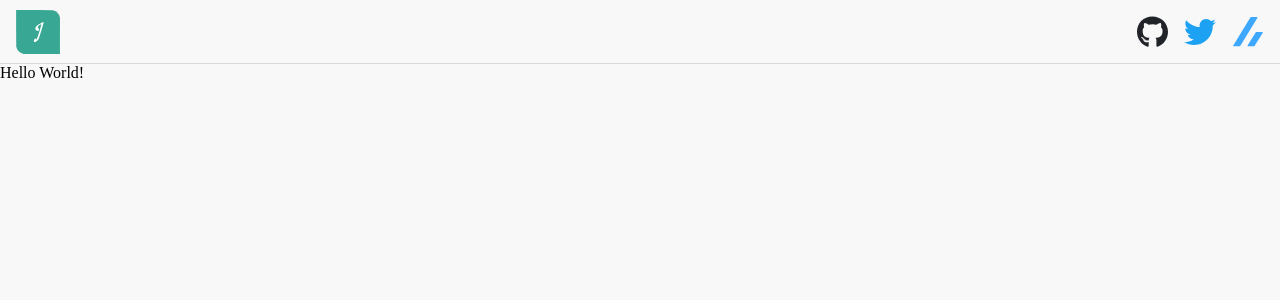
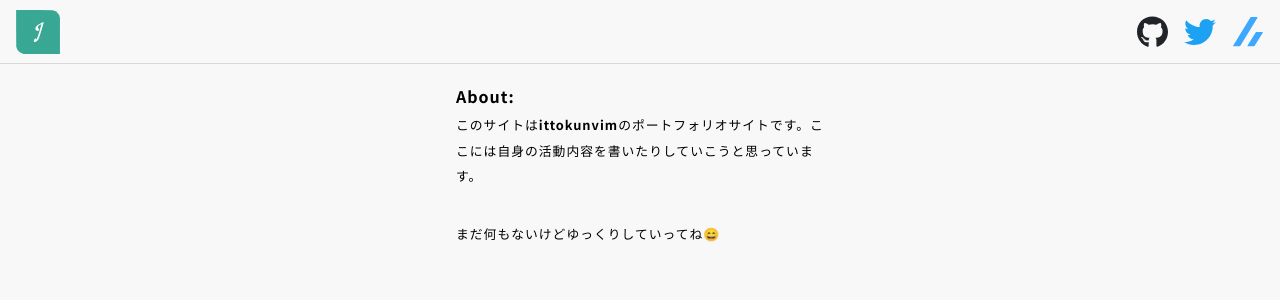
Before and after one commit to ittokunvim/ittokunvim-xyz, a Next.js app: page / in a window 1280 px wide. Shown: the top 300 px of the page. Built offline with nearby package versions, Linux system fonts and the light colour scheme.

Commit message:
feat: :sparkles: Add site about to top page
Issue: #35

```diff
--- a/src/app/layout.tsx
+++ b/src/app/layout.tsx
@@ -2,6 +2,9 @@ import './globals.css'
 import '@/config/fontawesome'
 
 import type { Metadata } from 'next'
+
+import { Noto_Sans_JP } from 'next/font/google'
+const noto_sans_jp = Noto_Sans_JP({ subsets: ['latin'] })
 
 import Link from 'next/link'
 import Image from 'next/image'
@@ -24,7 +27,7 @@ export default function RootLayout({
 
   return (
     <html lang="ja">
-      <body>
+      <body className={noto_sans_jp.className}>
         <header>
           <Link href="/">
             <Image
--- /dev/null
+++ b/src/app/page.module.css
@@ -0,0 +1,19 @@
+.main {
+  line-height: 2.0;
+  letter-spacing: 1px;
+  word-spacing: 2px;
+}
+
+.about {
+  max-width: 400px;
+  margin: 0 auto;
+  padding: 1.0rem;
+}
+
+.about h3 {
+  font-size: 1.0rem;
+}
+
+.about p {
+  font-size: 0.8rem;
+}
--- a/src/app/page.tsx
+++ b/src/app/page.tsx
@@ -1,5 +1,14 @@
+import styles from "./page.module.css";
+
 export default function Home() {
   return (
-    <p>Hello World!</p>
+    <main className={styles.main}>
+      <article className={styles.about}>
+        <h3>About:</h3>
+        <p>このサイトは<b>ittokunvim</b>のポートフォリオサイトです。ここには自身の活動内容を書いたりしていこうと思っています。</p>
+        <br />
+        <p>まだ何もないけどゆっくりしていってね😄</p>
+      </article>
+    </main>
   )
 }
```
